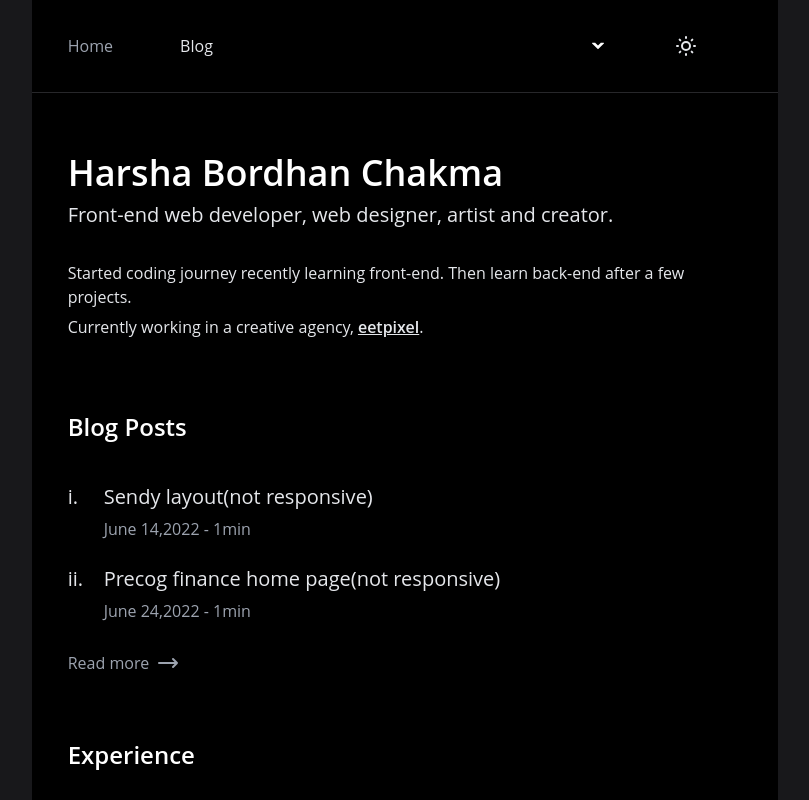
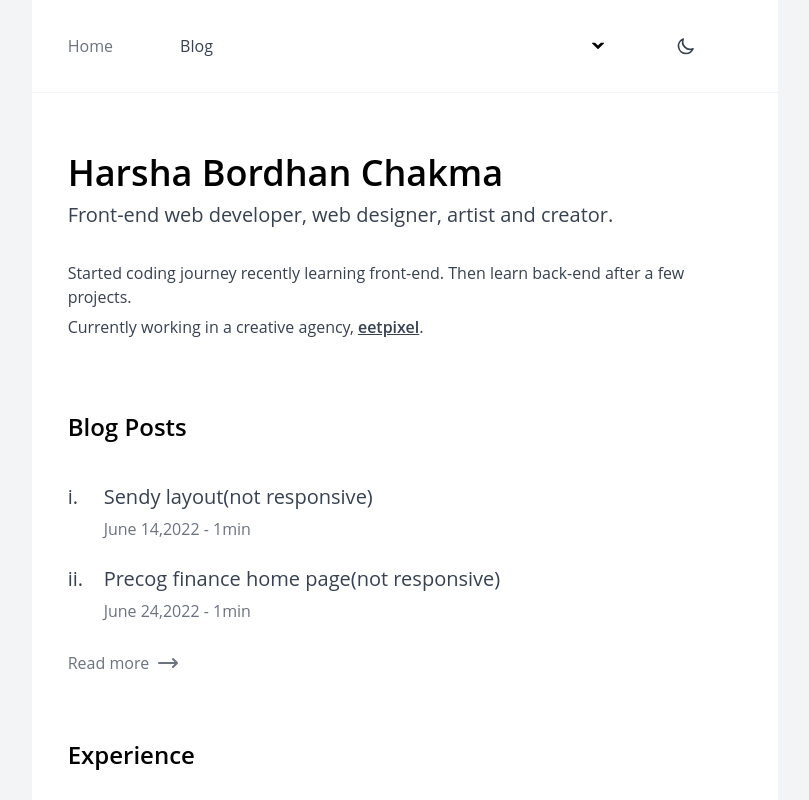
Before and after one commit to HarshaBordhan/harshabordhan, a Next.js app: page / in a window 1280 px wide. Both pictures are taken after a click on the button 921 px from the left and 46 px from the top of the page. Shown: the top 800 px of the page, without its empty margins (235-1044 px from the left). Built offline with nearby package versions, Linux system fonts and the light colour scheme.

Commit message:
Fixed Mount

```diff
--- a/components/Layout/Header.js
+++ b/components/Layout/Header.js
@@ -262,9 +262,24 @@ export default function Header({ color, colorTheme }) {
             </div>
             <button
               className="w-8 h-8 p-1 rounded-md hover:ring-2 hover:ring-gray-300 transition-all"
-              onClick={() => setTheme(theme === 'dark' ? 'light' : 'dark')}
+              onClick={() => setTheme(theme === 'light' ? 'dark' : 'light')}
             >
-              {theme === 'dark' ? (
+              {theme === 'light' ? (
+                <svg
+                  xmlns="http://www.w3.org/2000/svg"
+                  className="h-5 w-5 m-auto"
+                  fill="none"
+                  viewBox="0 0 24 24"
+                  stroke="currentColor"
+                  strokeWidth={2}
+                >
+                  <path
+                    strokeLinecap="round"
+                    strokeLinejoin="round"
+                    d="M20.354 15.354A9 9 0 018.646 3.646 9.003 9.003 0 0012 21a9.003 9.003 0 008.354-5.646z"
+                  />
+                </svg>
+              ) : (
                 <svg
                   xmlns="http://www.w3.org/2000/svg"
                   className="h-6 w-6"
@@ -279,27 +294,11 @@ export default function Header({ color, colorTheme }) {
                     d="M12 3v1m0 16v1m9-9h-1M4 12H3m15.364 6.364l-.707-.707M6.343 6.343l-.707-.707m12.728 0l-.707.707M6.343 17.657l-.707.707M16 12a4 4 0 11-8 0 4 4 0 018 0z"
                   />
                 </svg>
-              ) : (
-                <svg
-                  xmlns="http://www.w3.org/2000/svg"
-                  className="h-5 w-5 m-auto"
-                  fill="none"
-                  viewBox="0 0 24 24"
-                  stroke="currentColor"
-                  strokeWidth={2}
-                >
-                  <path
-                    strokeLinecap="round"
-                    strokeLinejoin="round"
-                    d="M20.354 15.354A9 9 0 018.646 3.646 9.003 9.003 0 0012 21a9.003 9.003 0 008.354-5.646z"
-                  />
-                </svg>
               )}
             </button>
-            {/*
-            <label
+            {/* <label
               htmlFor="check"
-              className="bg-gray-300 relative w-12 h-8 rounded-full cursor"
+              className="bg-gray-300 relative w-11 h-7 rounded-full cursor"
             >
               <input
                 type="checkbox"
@@ -307,9 +306,8 @@ export default function Header({ color, colorTheme }) {
                 className="sr-only peer"
                 onClick={() => setTheme(theme === 'light' ? 'dark' : 'light')}
               />
-              <span className="w-6 h-6 absolute rounded-full bg-slate-50 left-1 top-1 peer-checked:left-5 transition-all duration-300"></span>
-            </label>
-          )} */}
+              <span className="w-6 h-6 absolute rounded-full bg-slate-100 left-0.5 top-0.5 peer-checked:left-5 duration-300 ease-in-out"></span>
+            </label> */}
           </div>
         </div>
       </nav>
```
